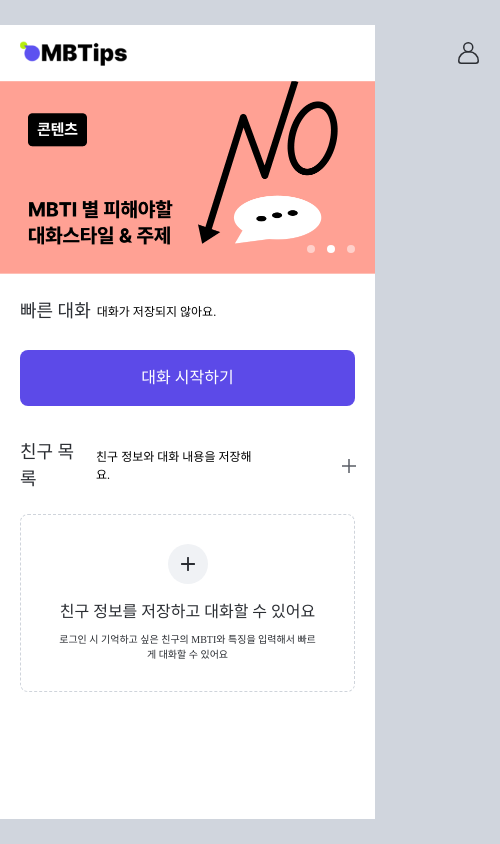
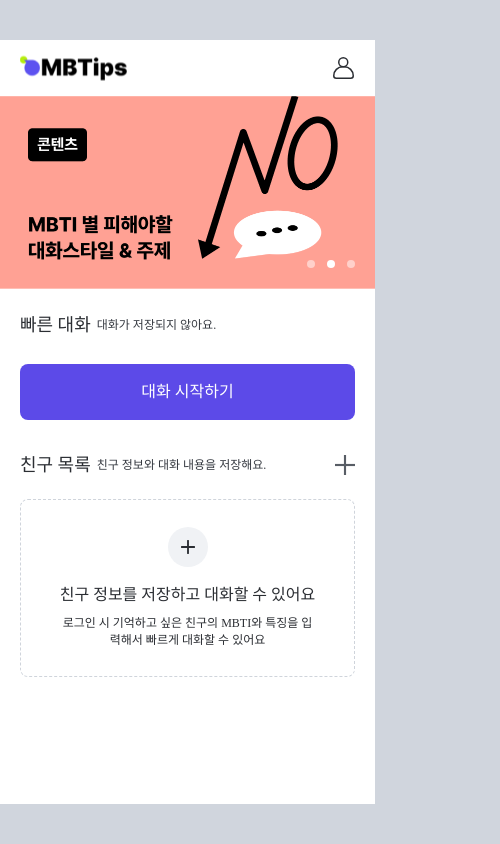
Before and after one commit to MBTips/FE-MBTips, a React (Vite) app: page / in a window 390 px wide. Shown: the whole page, 500 px wide, since content can reach past the window. Built offline with nearby package versions, Linux system fonts and the light colour scheme.

Commit message:
feat: Home 페이지 컴포넌트 반응형 추가 -> 콘텐츠 이미지 500px 버전만 나오고 Banner만 고치면 완료

```diff
--- a/src/components/Banner.tsx
+++ b/src/components/Banner.tsx
@@ -31,7 +31,7 @@ const Banner = () => {
   }, []);
 
   return (
-    <div className="relative flex w-full h-[184px]">
+    <div className="relative flex h-[184px] w-full">
       {images.map((image, index) => (
         // a -> Link로 바꿀 예정
         <a href={`/contents/${index}`}>
@@ -46,7 +46,7 @@ const Banner = () => {
           />
         </a>
       ))}
-      <div className="right-[20px] bottom-[12px] absolute">
+      <div className="absolute right-[20px] bottom-[12px]">
         <Indicator order={order} setOrder={setOrder} />
       </div>
     </div>
--- a/src/components/NavBar.tsx
+++ b/src/components/NavBar.tsx
@@ -1,6 +1,6 @@
 const NavBar = () => {
   return (
-    <div className="flex flex-row items-center justify-center w-[500px] h-[56px]">
+    <div className="flex h-[56px] w-full justify-between">
       <img
         src="/public/icon/mbtipslogo.svg"
         alt="Logo"
--- a/src/components/SubTitle.tsx
+++ b/src/components/SubTitle.tsx
@@ -16,18 +16,19 @@ const SubTitle = ({ mode }: { mode: "빠른대화" | "친구목록" }) => {
 
   return (
     <div className="flex items-center">
-      <h2 className="font-bold text-gray-900 text-xl">
+      <h2 className="text-xl font-bold text-gray-900">
         {titleList[mode].title}
       </h2>
-      <p className="ml-1.5 font-light text-md">{titleList[mode].description}</p>
+      <p className="ml-1.5 flex-1 text-sm font-light text-gray-800">
+        {titleList[mode].description}
+      </p>
       {mode === "친구목록" && (
         <button onClick={() => navigate("/setting-friends")}>
           <img
-            className="ml-[78px]"
             src="/icon/plus.svg"
             alt="친구 추가 버튼"
-            width={14}
-            height={14}
+            width={20}
+            height={20}
           />
         </button>
       )}
--- a/src/components/button/ChatStartButton.tsx
+++ b/src/components/button/ChatStartButton.tsx
@@ -3,7 +3,7 @@ import { MouseEvent } from "react";
 const ChatStartButton = ({ onClick }: { onClick: (e: MouseEvent) => void }) => {
   return (
     <button
-      className="flex h-[56px] w-[320px] items-center justify-center rounded-lg bg-primary-normal text-white md:w-[335px] lg:w-[460px]"
+      className="flex h-[56px] w-[320px] items-center justify-center rounded-lg bg-primary-normal font-bold text-white md:w-[335px] lg:w-[460px]"
       onClick={onClick}
     >
       대화 시작하기
--- a/tailwind.config.ts
+++ b/tailwind.config.ts
@@ -23,12 +23,12 @@ const config = {
         foreground: "#000000"
       },
       fontSize: {
-        "2xl": ["20px", "30px"],
-        xl: ["18px", "27px"],
-        "2lg": ["16px", "24px"],
-        lg: ["14px", "21px"],
-        md: ["12px", "18px"],
-        sm: ["10px", "15px"]
+        "2xl": "20px",
+        xl: "18px",
+        lg: "16px",
+        md: "14px",
+        sm: "12px",
+        xs: "10px"
       },
       screens: {
         sm: "345px",
```
Also changed, not shown: public/image/home_banner_lg_3.png (added).
